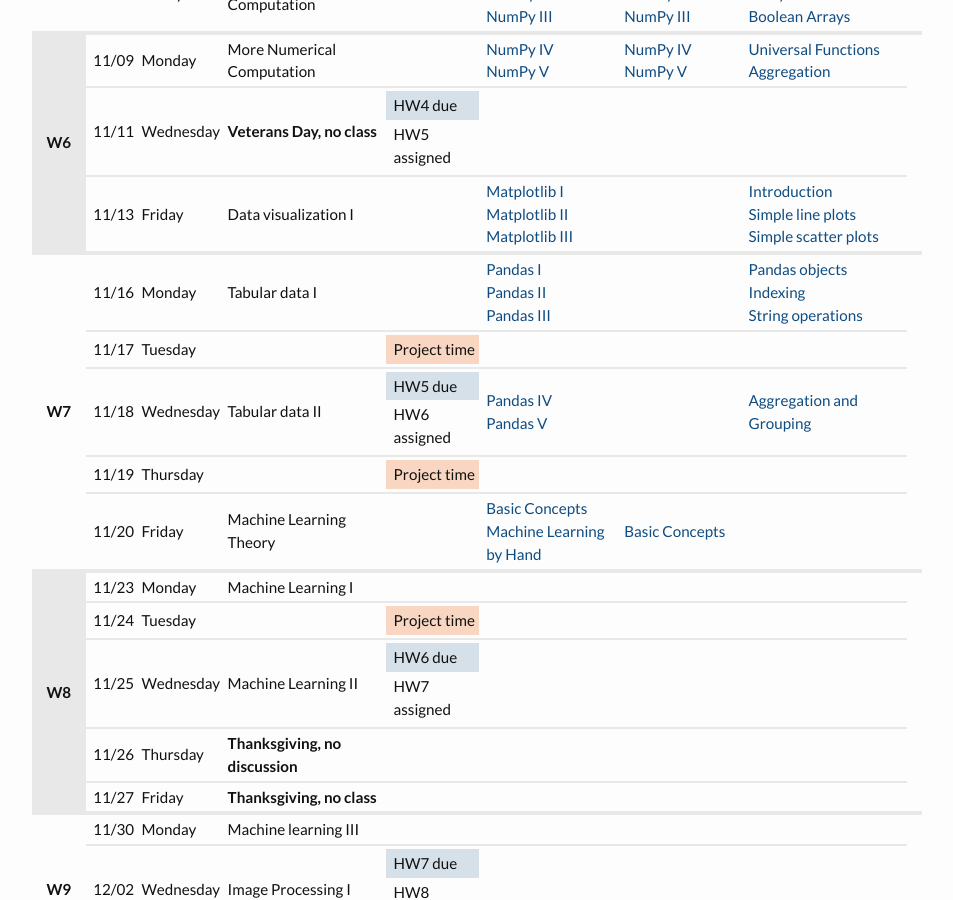
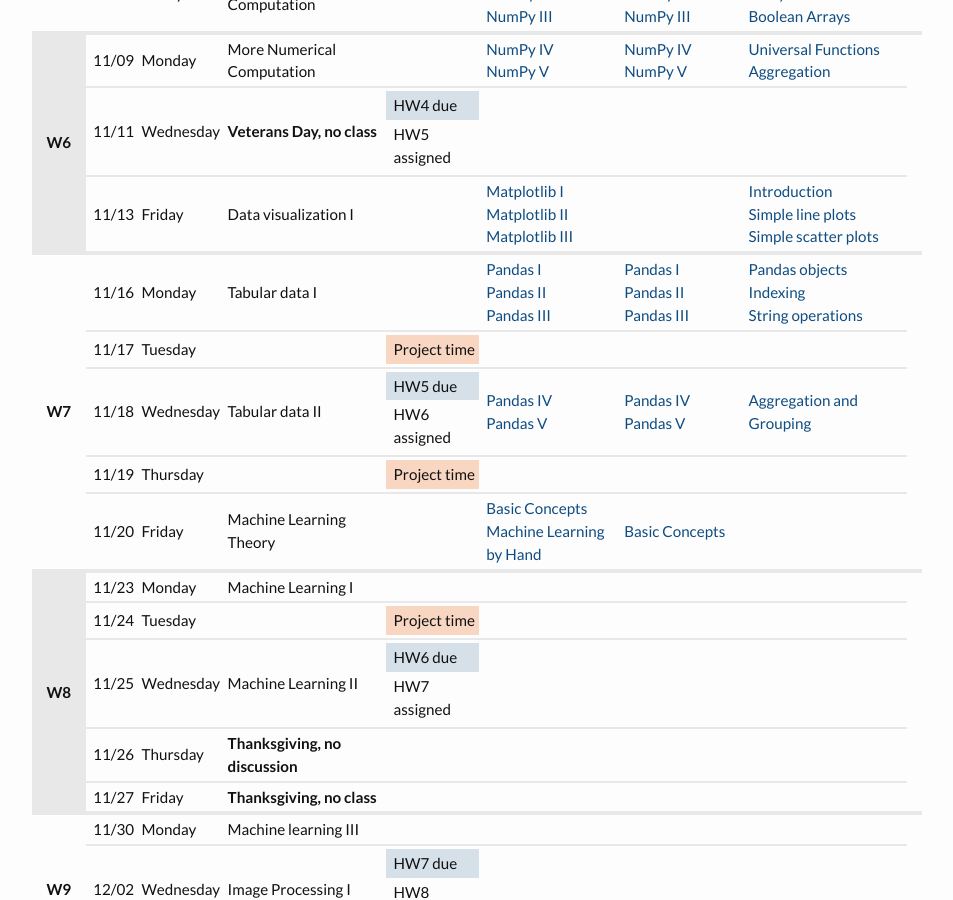
Before and after one commit to PhilChodrow/PIC16A, a Jekyll site: the page built from schedule.md, in a window 1280 px wide and 900 px high, scrolled down 1272 px. Shown: the whole window, without its empty margins (163-1116 px from the left). Built offline with Jekyll 4.4.1, drawn with Linux system fonts in a browser that asks for light colours; nearby versions of some CDN libraries.

Commit message:
Update schedule.md

```diff
--- a/schedule.md
+++ b/schedule.md
@@ -598,7 +598,19 @@ All assignments, including homework and quizzes, are due at 11:59pm, Pacific Tim
                     Pandas III
                 </a>
             </td>
-            <td></td>
+            <td>
+                <a href="https://youtu.be/e8jeluCJzTI">
+                    Pandas I
+                </a>
+                <br>
+                <a href="https://youtu.be/jw9yHCS0SZ8">
+                    Pandas II
+                </a>
+                <br>
+                <a href="https://youtu.be/RV8syujW5Tk">
+                    Pandas III
+                </a>
+            </td>
             <td>
                 <a href="https://jakevdp.github.io/PythonDataScienceHandbook/03.01-introducing-pandas-objects.html">
                     Pandas objects
@@ -636,7 +648,15 @@ All assignments, including homework and quizzes, are due at 11:59pm, Pacific Tim
                     Pandas V
                 </a>
             </td>
-            <td></td>
+            <td>
+                <a href="https://youtu.be/Havu_hOOiZY">
+                    Pandas IV
+                </a>
+                <br>
+                <a href="https://youtu.be/k0pvvty_ePI">
+                    Pandas V
+                </a>
+            </td>
             <td>
                 <a href="https://jakevdp.github.io/PythonDataScienceHandbook/03.08-aggregation-and-grouping.html">
                     Aggregation and Grouping
```
